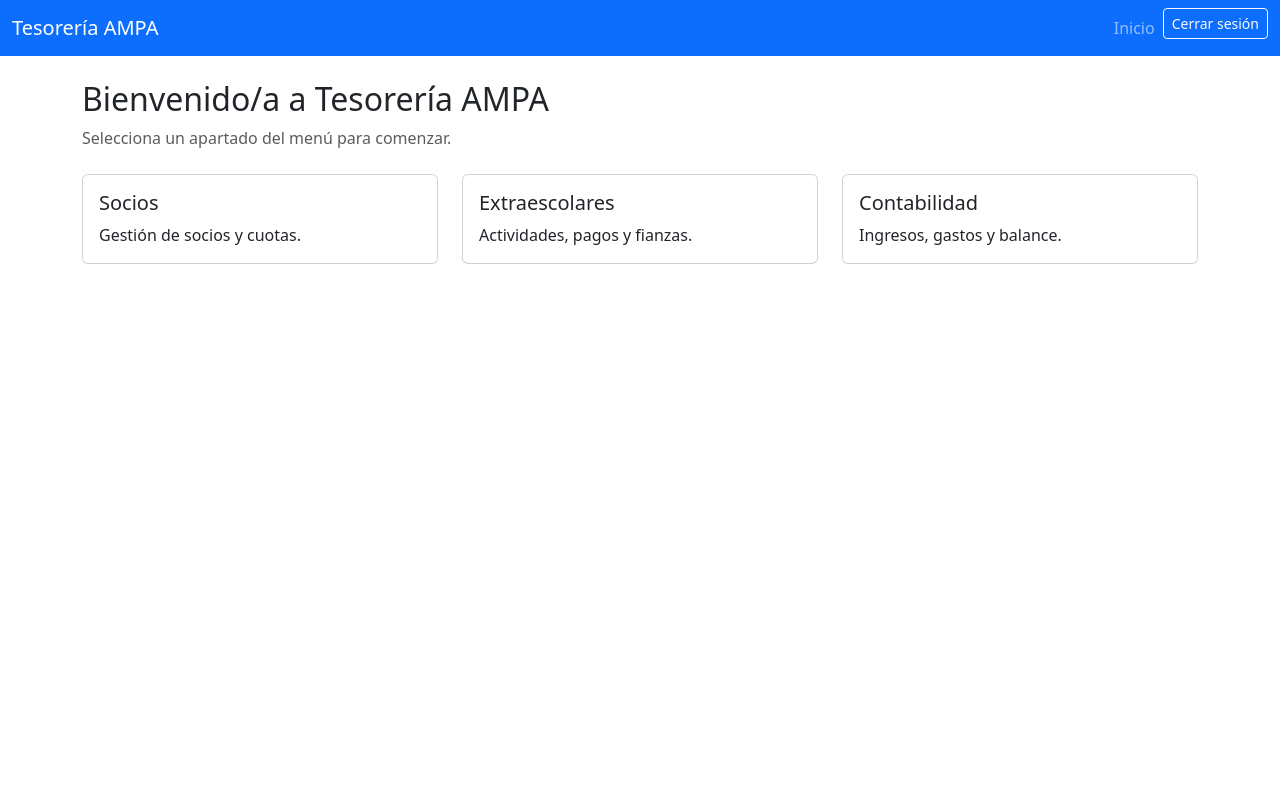
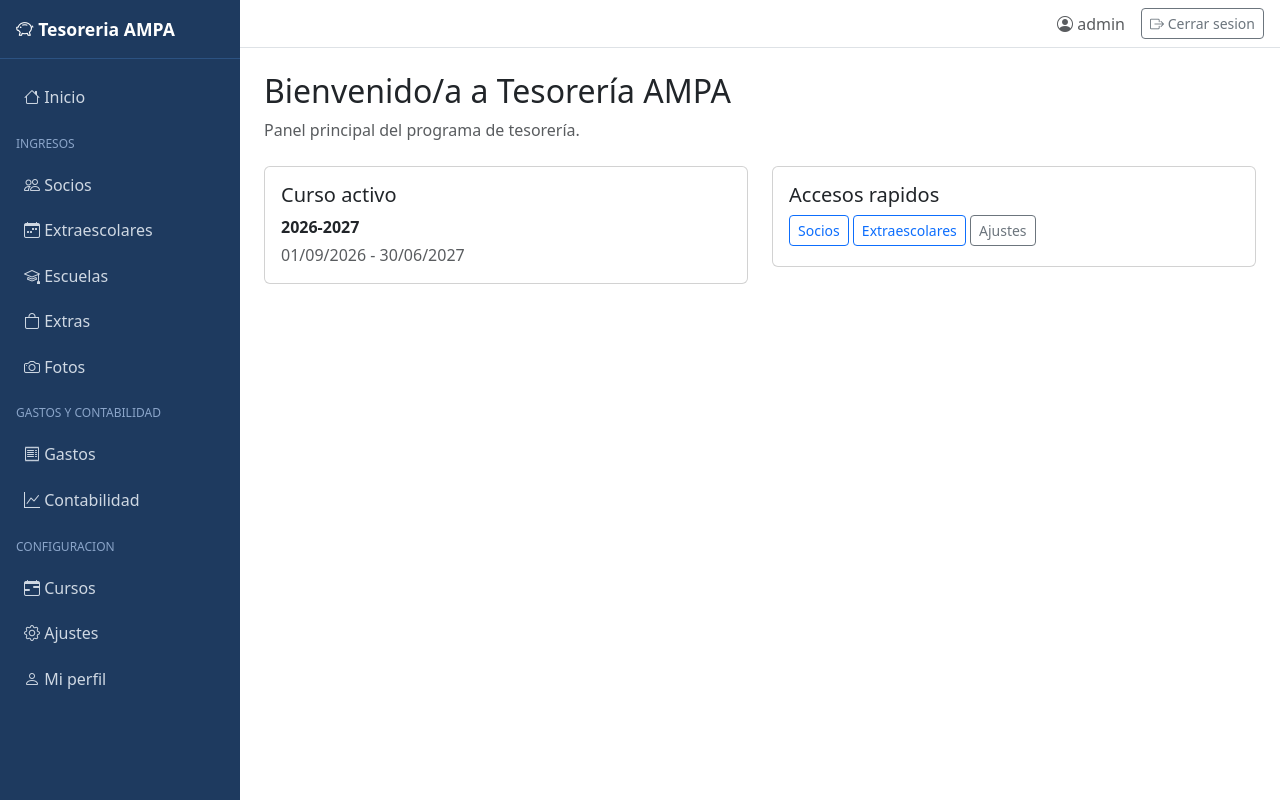
Before and after one commit to ecalar/tesoreria-ampa, a Spring Boot app: page / in a window 1280 px wide. Run offline with Spring Boot 4, Linux system fonts and the light colour scheme; a user stored in the database is signed in; data comes from the database, SQL or seed files in the repository; some of the project's set-up classes (security, data sources, template engines, error pages and the like) are left out, and stand-ins take their place; some libraries are stand-ins or nearby versions.

Commit message:
feat: pantallas de Ajustes, Cursos y Perfil con sidebar y timeout de sesion configurable

```diff
--- a/pom.xml
+++ b/pom.xml
@@ -91,6 +91,11 @@
             <artifactId>webjars-locator-core</artifactId>
             <version>0.59</version>
         </dependency>
+        <dependency>
+            <groupId>org.webjars.npm</groupId>
+            <artifactId>bootstrap-icons</artifactId>
+            <version>1.11.3</version>
+        </dependency>
         <!-- Test -->
         <dependency>
             <groupId>org.springframework.boot</groupId>
--- a/src/main/java/com/ampa/tesoreria/controller/LoginController.java
+++ b/src/main/java/com/ampa/tesoreria/controller/LoginController.java
@@ -1,10 +1,16 @@
 package com.ampa.tesoreria.controller;
 
+import com.ampa.tesoreria.service.CursoService;
+import lombok.RequiredArgsConstructor;
 import org.springframework.stereotype.Controller;
+import org.springframework.ui.Model;
 import org.springframework.web.bind.annotation.GetMapping;
 
 @Controller
+@RequiredArgsConstructor
 public class LoginController {
+
+    private final CursoService cursoService;
 
     @GetMapping("/login")
     public String login() {
@@ -12,7 +18,13 @@ public class LoginController {
     }
 
     @GetMapping("/")
-    public String index() {
+    public String index(Model model) {
+        try {
+            model.addAttribute("cursoActivo", cursoService.getCursoActivo());
+        } catch (IllegalStateException e) {
+            model.addAttribute("cursoActivo", null);
+            model.addAttribute("sinCurso", true);
+        }
         return "index";
     }
 }
--- a/src/main/resources/templates/index.html
+++ b/src/main/resources/templates/index.html
@@ -2,34 +2,43 @@
 <html xmlns:th="http://www.thymeleaf.org">
 <head th:replace="~{layout :: head('Inicio')}"></head>
 <body>
-<nav th:replace="~{layout :: navbar}"></nav>
+<div th:replace="~{layout :: sidebar}"></div>
 
-<div class="container mt-4">
+<div class="p-4">
+    <div th:if="${sinCurso}" class="alert alert-warning">
+        No hay ningun curso escolar abierto. <a th:href="@{/cursos}">Crea uno aquí</a>.
+    </div>
     <h2>Bienvenido/a a Tesorería AMPA</h2>
-    <p class="text-muted">Selecciona un apartado del menú para comenzar.</p>
+    <p class="text-muted">Panel principal del programa de tesorería.</p>
 
     <div class="row mt-4">
-        <div class="col-md-4 mb-3">
-            <div class="card"><div class="card-body">
-                <h5 class="card-title">Socios</h5>
-                <p class="card-text">Gestión de socios y cuotas.</p>
-            </div></div>
+        <div class="col-md-6 mb-3">
+            <div class="card">
+                <div class="card-body">
+                    <h5 class="card-title">Curso activo</h5>
+                    <div th:if="${cursoActivo}">
+                        <p class="mb-1"><strong th:text="${cursoActivo.nombre}"></strong></p>
+                        <p class="text-muted mb-0">
+                            <span th:text="${#temporals.format(cursoActivo.fechaInicio, 'dd/MM/yyyy')}"></span>
+                            -
+                            <span th:text="${#temporals.format(cursoActivo.fechaFin, 'dd/MM/yyyy')}"></span>
+                        </p>
+                    </div>
+                    <p th:if="${cursoActivo == null}" class="text-warning mb-0">Sin curso activo</p>
+                </div>
+            </div>
         </div>
-        <div class="col-md-4 mb-3">
-            <div class="card"><div class="card-body">
-                <h5 class="card-title">Extraescolares</h5>
-                <p class="card-text">Actividades, pagos y fianzas.</p>
-            </div></div>
-        </div>
-        <div class="col-md-4 mb-3">
-            <div class="card"><div class="card-body">
-                <h5 class="card-title">Contabilidad</h5>
-                <p class="card-text">Ingresos, gastos y balance.</p>
-            </div></div>
+        <div class="col-md-6 mb-3">
+            <div class="card">
+                <div class="card-body">
+                    <h5 class="card-title">Accesos rapidos</h5>
+                    <a th:href="@{/socios}" class="btn btn-sm btn-outline-primary mb-1">Socios</a>
+                    <a th:href="@{/extraescolares}" class="btn btn-sm btn-outline-primary mb-1">Extraescolares</a>
+                    <a th:href="@{/ajustes}" class="btn btn-sm btn-outline-secondary mb-1">Ajustes</a>
+                </div>
+            </div>
         </div>
     </div>
 </div>
-
-<script th:src="@{/webjars/bootstrap/5.3.3/js/bootstrap.bundle.min.js}"></script>
 </body>
 </html>
--- a/src/main/resources/templates/layout.html
+++ b/src/main/resources/templates/layout.html
@@ -1,21 +1,99 @@
 <!DOCTYPE html>
-<html xmlns:th="http://www.thymeleaf.org">
+<html xmlns:th="http://www.thymeleaf.org"
+      xmlns:sec="http://www.thymeleaf.org/extras/spring-security">
 <head th:fragment="head(title)">
     <meta charset="UTF-8">
-    <title th:text="${title} + ' - Tesorería AMPA'">Tesorería AMPA</title>
+    <title th:text="${title} + ' - Tesoreria AMPA'">Tesoreria AMPA</title>
     <link rel="stylesheet" th:href="@{/webjars/bootstrap/5.3.3/css/bootstrap.min.css}">
+    <link rel="stylesheet" th:href="@{/webjars/bootstrap-icons/1.11.3/font/bootstrap-icons.css}">
+    <style>
+        body {
+            min-height: 100vh;
+            padding-left: 240px;
+        }
+        .sidebar {
+            position: fixed;
+            top: 0;
+            left: 0;
+            width: 240px;
+            height: 100vh;
+            overflow-y: auto;
+            background: #1e3a5f;
+            z-index: 100;
+        }
+        .sidebar a {
+            color: #cfd8e3;
+            text-decoration: none;
+            padding: 0.6rem 1rem;
+            display: block;
+            border-radius: 0.3rem;
+            margin: 0.15rem 0.5rem;
+        }
+        .sidebar a:hover, .sidebar a.active {
+            background: #2c5282;
+            color: #fff;
+        }
+        .sidebar .brand {
+            color: #fff;
+            font-weight: bold;
+            padding: 1rem;
+            font-size: 1.1rem;
+            border-bottom: 1px solid #2c5282;
+            margin-bottom: 1rem;
+        }
+        .sidebar .section-title {
+            color: #8ba5c9;
+            font-size: 0.75rem;
+            text-transform: uppercase;
+            padding: 0.5rem 1rem;
+            margin-top: 0.5rem;
+        }
+        .top-bar {
+            background: #fff;
+            border-bottom: 1px solid #dee2e6;
+        }
+    </style>
 </head>
 <body>
-<nav th:fragment="navbar" class="navbar navbar-expand-lg navbar-dark bg-primary">
-    <div class="container-fluid">
-        <a class="navbar-brand" th:href="@{/}">Tesorería AMPA</a>
-        <div class="navbar-nav ms-auto">
-            <a class="nav-link" th:href="@{/}">Inicio</a>
-            <form th:action="@{/logout}" method="post" class="d-inline">
-                <button type="submit" class="btn btn-outline-light btn-sm">Cerrar sesión</button>
-            </form>
+
+<div th:fragment="sidebar">
+    <aside class="sidebar">
+        <div class="brand">
+            <i class="bi bi-piggy-bank"></i> Tesoreria AMPA
         </div>
+
+        <a th:href="@{/}"><i class="bi bi-house"></i> Inicio</a>
+
+        <div class="section-title">Ingresos</div>
+        <a th:href="@{/socios}"><i class="bi bi-people"></i> Socios</a>
+        <a th:href="@{/extraescolares}"><i class="bi bi-calendar-week"></i> Extraescolares</a>
+        <a th:href="@{/escuelas}"><i class="bi bi-mortarboard"></i> Escuelas</a>
+        <a th:href="@{/extras}"><i class="bi bi-bag"></i> Extras</a>
+        <a th:href="@{/fotos}"><i class="bi bi-camera"></i> Fotos</a>
+
+        <div class="section-title">Gastos y contabilidad</div>
+        <a th:href="@{/gastos}"><i class="bi bi-receipt"></i> Gastos</a>
+        <a th:href="@{/contabilidad}"><i class="bi bi-graph-up"></i> Contabilidad</a>
+
+        <div class="section-title">Configuracion</div>
+        <a th:href="@{/cursos}"><i class="bi bi-calendar-range"></i> Cursos</a>
+        <a th:href="@{/ajustes}"><i class="bi bi-gear"></i> Ajustes</a>
+        <a th:href="@{/perfil}"><i class="bi bi-person"></i> Mi perfil</a>
+    </aside>
+
+    <div class="top-bar d-flex justify-content-end align-items-center px-3 py-2">
+        <span class="me-3 text-muted">
+            <i class="bi bi-person-circle"></i>
+            <span sec:authentication="name"></span>
+        </span>
+        <form th:action="@{/logout}" method="post" class="d-inline mb-0">
+            <button type="submit" class="btn btn-sm btn-outline-secondary">
+                <i class="bi bi-box-arrow-right"></i> Cerrar sesion
+            </button>
+        </form>
     </div>
-</nav>
+</div>
+
+<script th:src="@{/webjars/bootstrap/5.3.3/js/bootstrap.bundle.min.js}"></script>
 </body>
 </html>
```
Also changed, not shown: src/main/java/com/ampa/tesoreria/config/SessionTimeoutListener.java (added, +20 -0 lines), src/main/java/com/ampa/tesoreria/controller/AjustesController.java (added, +64 -0 lines), src/main/java/com/ampa/tesoreria/controller/CursoController.java (added, +50 -0 lines), src/main/java/com/ampa/tesoreria/controller/PerfilController.java (added, +57 -0 lines), src/main/java/com/ampa/tesoreria/controller/PlaceholderController.java (added, +15 -0 lines), src/main/java/com/ampa/tesoreria/dto/AjustesForm.java (added, +26 -0 lines), src/main/java/com/ampa/tesoreria/dto/CambioPasswordForm.java (added, +13 -0 lines), src/main/java/com/ampa/tesoreria/service/CursoService.java (added, +62 -0 lines), src/main/resources/templates/ajustes.html (added, +94 -0 lines), src/main/resources/templates/cursos.html (added, +72 -0 lines), src/main/resources/templates/login.html (+48 -10 lines), src/main/resources/templates/perfil.html (added, +28 -0 lines), src/main/resources/templates/placeholder.html (added, +12 -0 lines), 2 other files.
